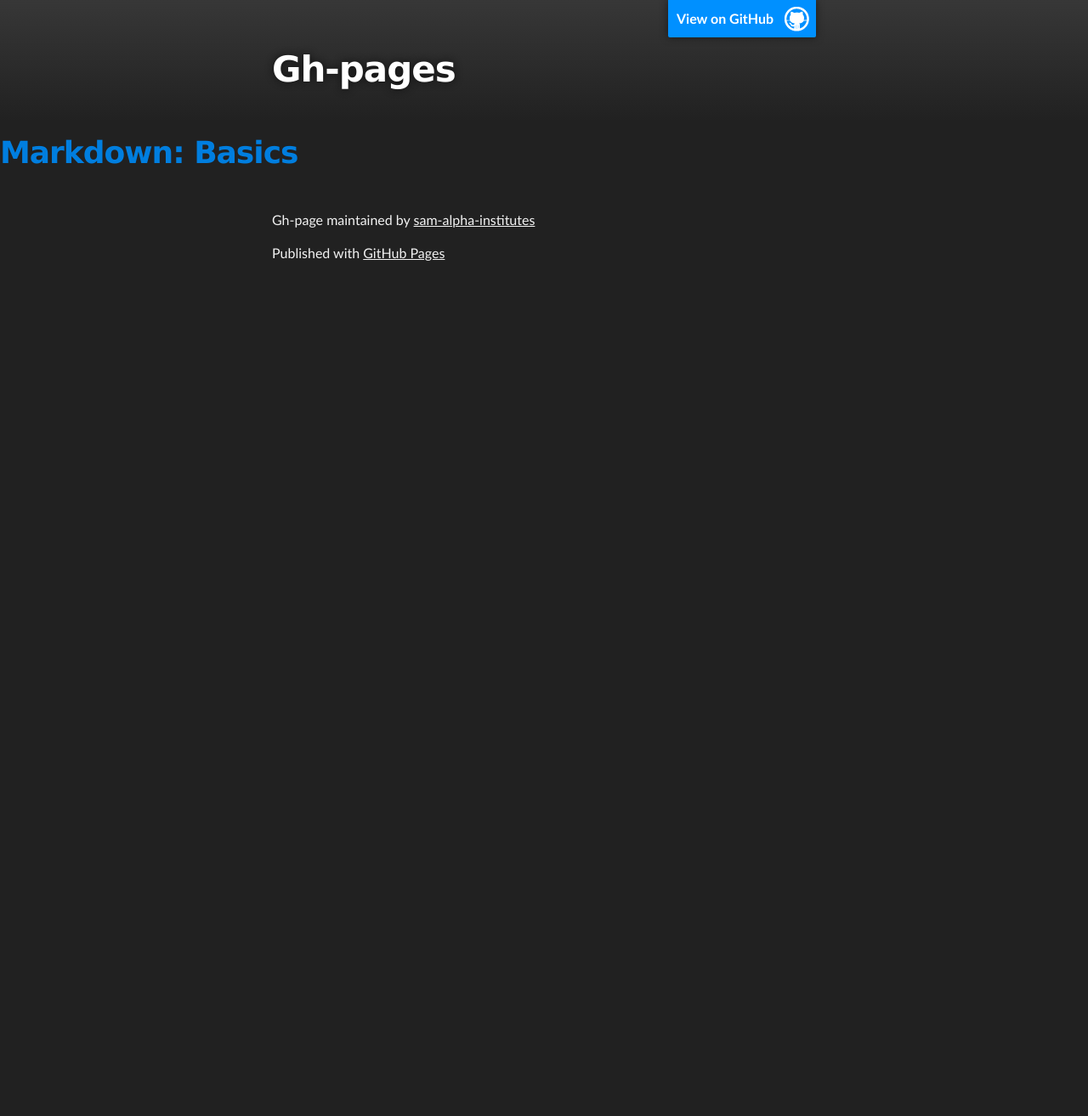
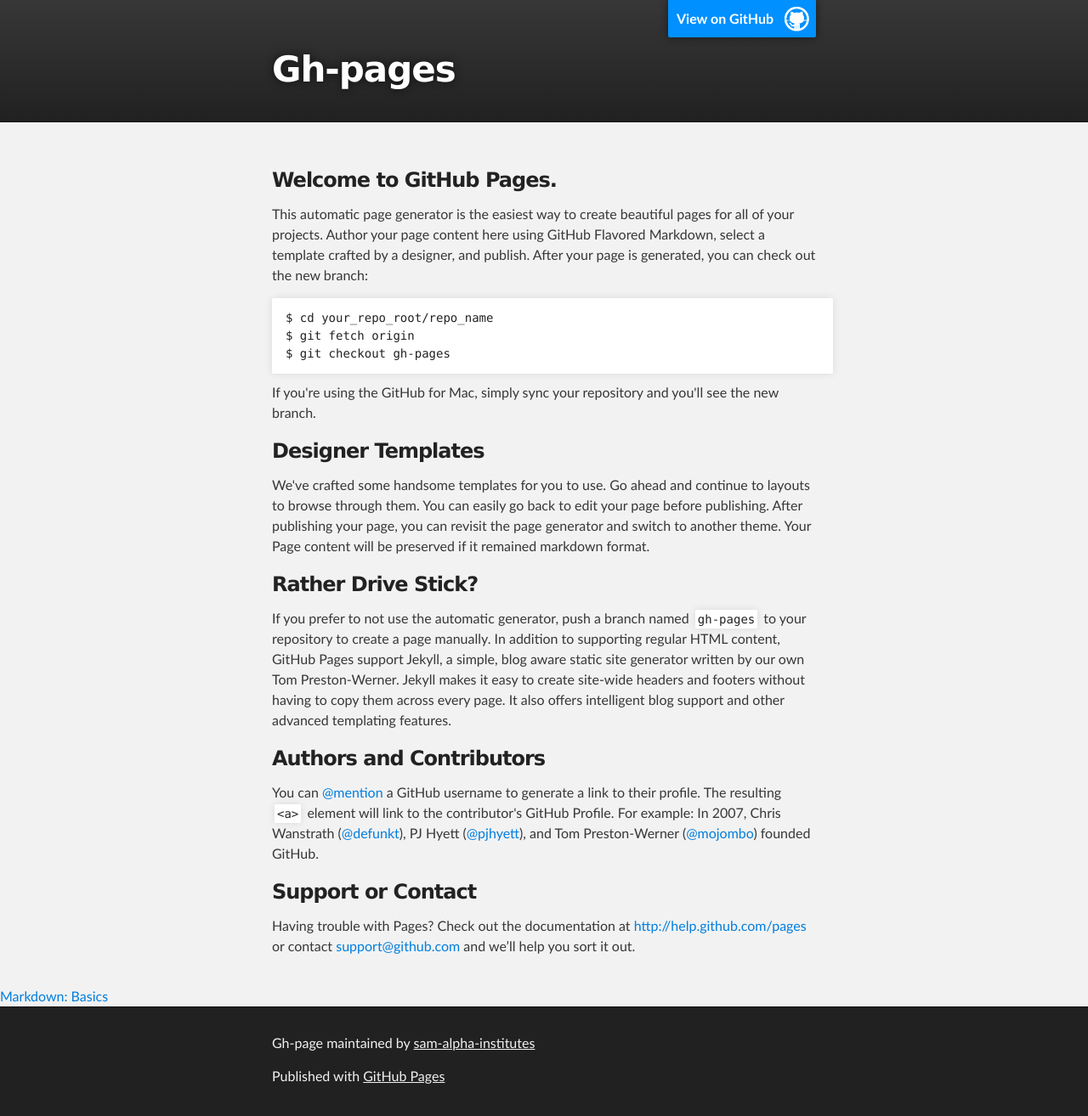
Before and after one commit to DavidSangbumKim/gh-pages, a Jekyll site: the page built from index.html, in a window 1280 px wide. Shown: the whole page at 85% size. Built offline with Jekyll 4.4.1, drawn with Linux system fonts in a browser that asks for light colours; before the commit the page ends 900 px from its top, so only the background shows below that.

Commit message:
markdown-basics

```diff
--- a/index.html
+++ b/index.html
@@ -2,6 +2,40 @@
 layout: default
 ---
 
-<h1>
+<!-- MAIN CONTENT -->
+    <div id="main_content_wrap" class="outer">
+      <section id="main_content" class="inner">
+        <h3>
+<a name="welcome-to-github-pages" class="anchor" href="#welcome-to-github-pages"><span class="octicon octicon-link"></span></a>Welcome to GitHub Pages.</h3>
+
+<p>This automatic page generator is the easiest way to create beautiful pages for all of your projects. Author your page content here using GitHub Flavored Markdown, select a template crafted by a designer, and publish. After your page is generated, you can check out the new branch:</p>
+
+<pre><code>$ cd your_repo_root/repo_name
+$ git fetch origin
+$ git checkout gh-pages
+</code></pre>
+
+<p>If you're using the GitHub for Mac, simply sync your repository and you'll see the new branch.</p>
+
+<h3>
+<a name="designer-templates" class="anchor" href="#designer-templates"><span class="octicon octicon-link"></span></a>Designer Templates</h3>
+
+<p>We've crafted some handsome templates for you to use. Go ahead and continue to layouts to browse through them. You can easily go back to edit your page before publishing. After publishing your page, you can revisit the page generator and switch to another theme. Your Page content will be preserved if it remained markdown format.</p>
+
+<h3>
+<a name="rather-drive-stick" class="anchor" href="#rather-drive-stick"><span class="octicon octicon-link"></span></a>Rather Drive Stick?</h3>
+
+<p>If you prefer to not use the automatic generator, push a branch named <code>gh-pages</code> to your repository to create a page manually. In addition to supporting regular HTML content, GitHub Pages support Jekyll, a simple, blog aware static site generator written by our own Tom Preston-Werner. Jekyll makes it easy to create site-wide headers and footers without having to copy them across every page. It also offers intelligent blog support and other advanced templating features.</p>
+
+<h3>
+<a name="authors-and-contributors" class="anchor" href="#authors-and-contributors"><span class="octicon octicon-link"></span></a>Authors and Contributors</h3>
+
+<p>You can <a href="https://github.com/blog/821" class="user-mention">@mention</a> a GitHub username to generate a link to their profile. The resulting <code>&lt;a&gt;</code> element will link to the contributor's GitHub Profile. For example: In 2007, Chris Wanstrath (<a href="https://github.com/defunkt" class="user-mention">@defunkt</a>), PJ Hyett (<a href="https://github.com/pjhyett" class="user-mention">@pjhyett</a>), and Tom Preston-Werner (<a href="https://github.com/mojombo" class="user-mention">@mojombo</a>) founded GitHub.</p>
+
+<h3>
+<a name="support-or-contact" class="anchor" href="#support-or-contact"><span class="octicon octicon-link"></span></a>Support or Contact</h3>
+
+<p>Having trouble with Pages? Check out the documentation at <a href="http://help.github.com/pages">http://help.github.com/pages</a> or contact <a href="mailto:support@github.com">support@github.com</a> and we’ll help you sort it out.</p>
+      </section>
 <a href="markdown-basics">Markdown: Basics</a>
-</h1>
+    </div>
```
